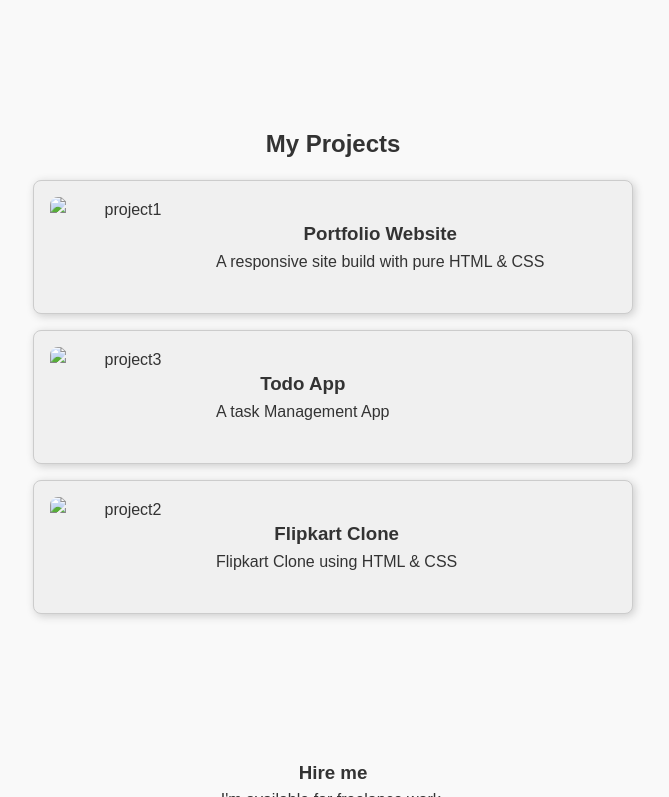
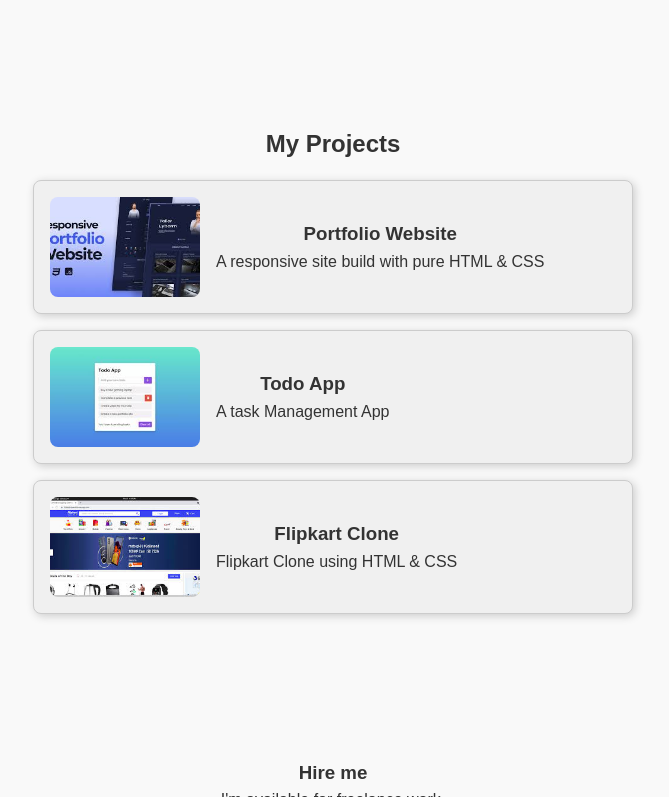
Before and after one commit to lakshay0714/portfolio, a plain HTML site: page index.html in a window 1280 px wide. Shown: the part 614-1411 px from the top of the page, without its empty margins (307-976 px from the left). Drawn offline with Linux system fonts and the light colour scheme.

Commit message:
Update index.html

```diff
--- a/index.html
+++ b/index.html
@@ -53,21 +53,21 @@
     <section id="projects" class="section">
         <h2>My Projects</h2>
         <div class="project">
-            <img src="images/project1.jpeg" alt="project1">
+            <img src="project1.jpeg" alt="project1">
             <div>
                <h3>Portfolio Website</h3>
                <p>A responsive site build with pure HTML & CSS</p>
             </div>
         </div>
         <div class="project">
-            <img src="images/project3.jpeg" alt="project3">
+            <img src="project3.jpeg" alt="project3">
             <div>
                 <h3>Todo App</h3>
                 <p>A task Management App</p>
             </div>
         </div>
         <div class="project">
-            <img src="images/project2.jpeg" alt="project2">
+            <img src="project2.jpeg" alt="project2">
             <div>
 
             <h3>Flipkart Clone</h3>
```
